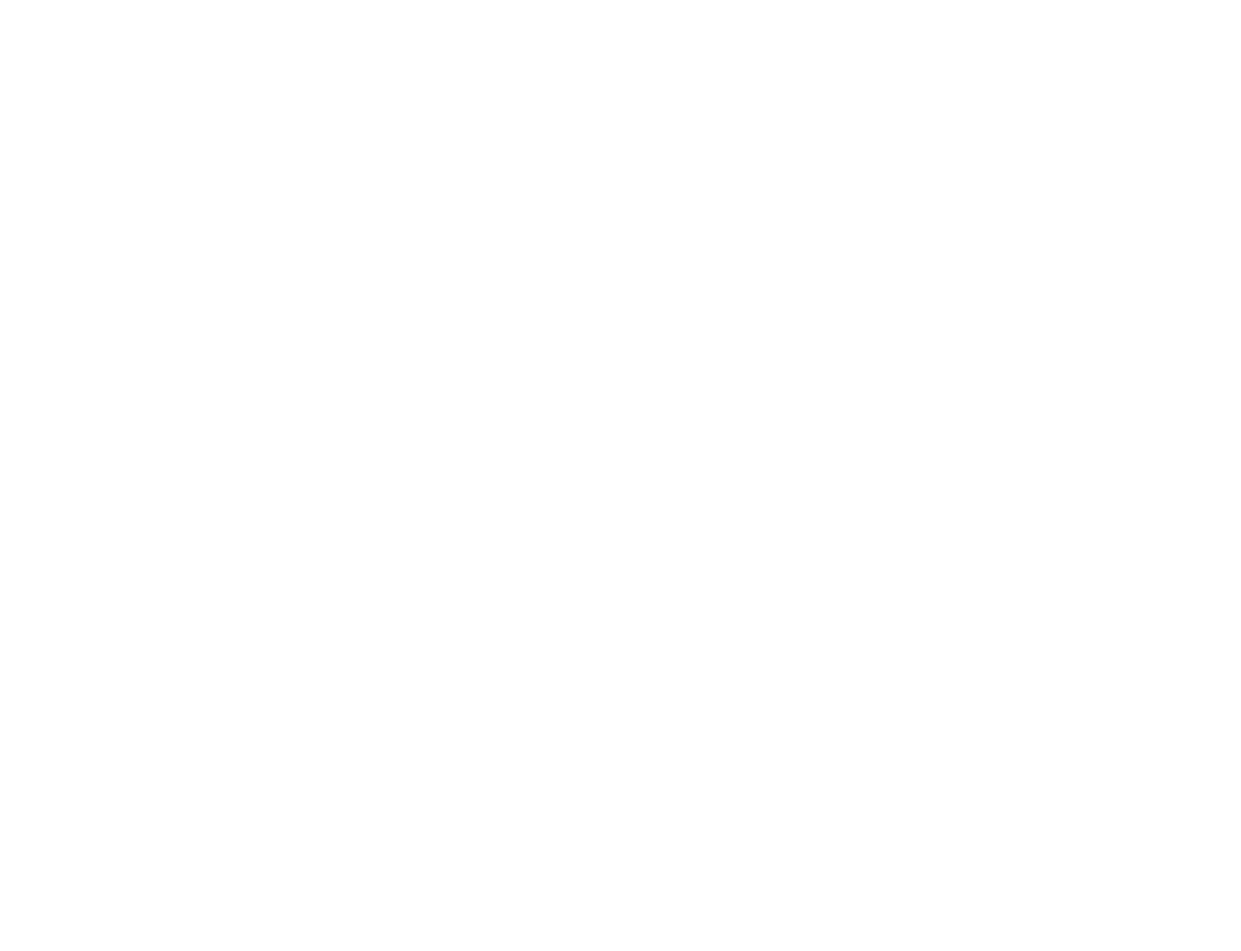
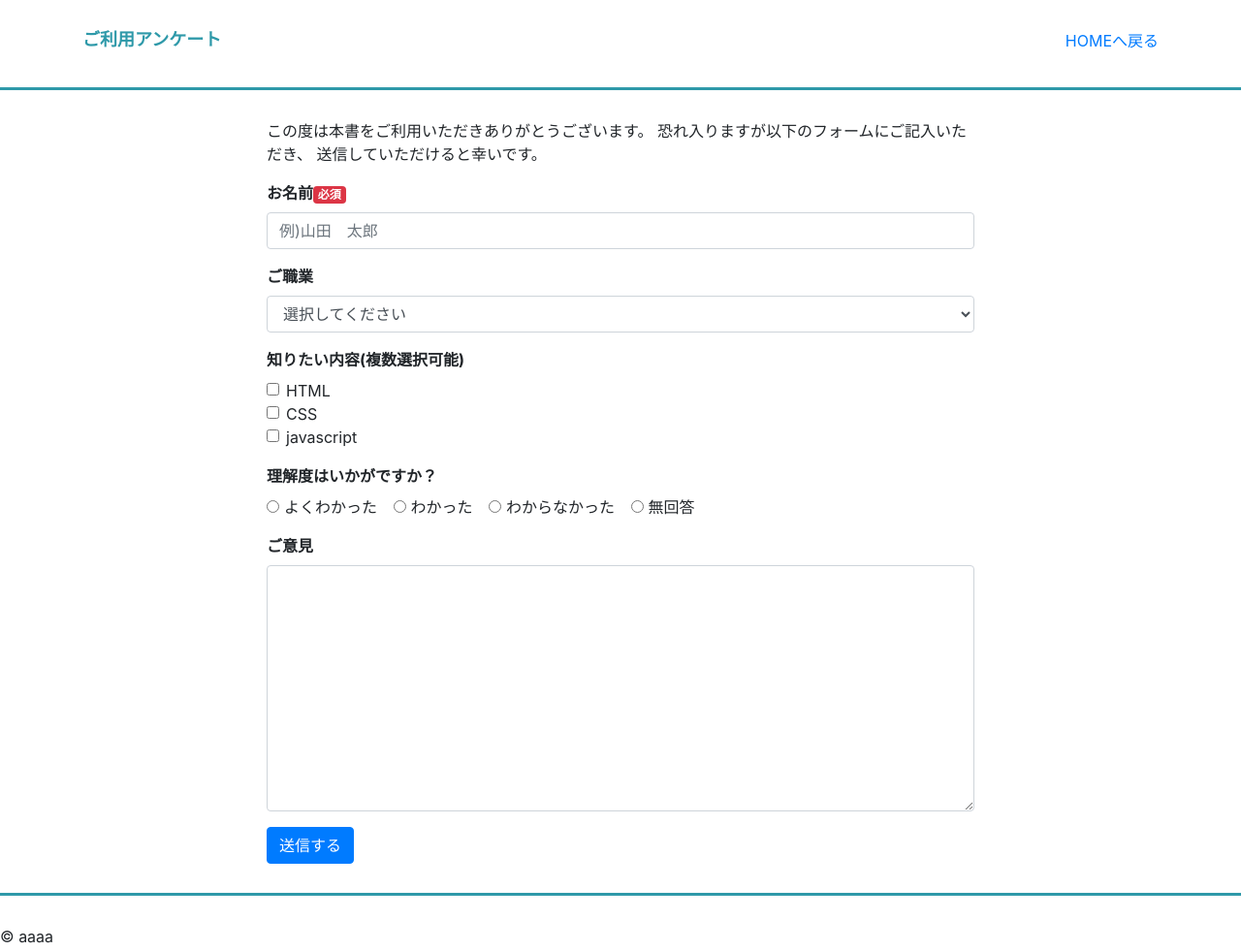
Before and after one commit to paaaaay5/web_practice, a plain HTML site: page bootstrap/index.html in a window 1280 px wide. Shown: the whole page at 97% size. Before the commit the page ends 800 px from the top, so only its background shows below. Drawn offline with nearby package versions, Linux system fonts and the light colour scheme.

Commit message:
completed

```diff
--- /dev/null
+++ b/bootstrap/css/style.css
@@ -0,0 +1,19 @@
+header{
+    margin-top: 30px;
+    color: #2e99a9;
+}
+
+hr {
+    border-width: 3px;
+    border-color: #2e99a9;
+    margin:30px 0;
+}
+
+h1 {
+    font-size: 18px;
+    font-weight: bold;
+}
+
+.form-group>label {
+    font-weight: bold;
+}
--- a/bootstrap/index.html
+++ b/bootstrap/index.html
@@ -1,12 +1,94 @@
 <!DOCTYPE html>
-<html lang="en">
+<html lang="ja">
 <head>
     <meta charset="UTF-8">
     <meta http-equiv="X-UA-Compatible" content="IE=edge">
     <meta name="viewport" content="width=device-width, initial-scale=1.0">
-    <title>Document</title>
+    <title>ご利用アンケート</title>
+    <link rel="stylesheet" href="https://stackpath.bootstrapcdn.com/bootstrap/4.5.0/css/bootstrap.min.css" integrity="sha384-9aIt2nRpC12Uk9gS9baDl411NQApFmC26EwAOH8WgZl5MYYxFfc+NcPb1dKGj7Sk" crossorigin="anonymous">
+    <link rel="stylesheet" href="css/style.css">
 </head>
 <body>
+    <div class="container">
+    <header>
+        <div class="row">
+            <div class="col-sm-6">
+                <h1>ご利用アンケート</h1>
+            </div>
+            <div class="col-sm-6 text-right">
+                <a href="#">HOMEへ戻る</a>
+            </div>
+        </div>
+    </header>
+    </div>
+    <hr>
+    <div class="container">
+        <form action="" method="post" class="row">
+            <div class="col-sm-8 offset-sm-2">
+            <p>この度は本書をご利用いただきありがとうございます。
+                恐れ入りますが以下のフォームにご記入いただき、
+                送信していただけると幸いです。</p>
+            <div class="form-group">
+                <label for="name">お名前<span class="badge badge-danger">必須</span></label>
+                <input type="text" id="name" name="name" class="form-control" placeholder="例)山田　太郎" required>
+            </div>
+            <div class="form-group">
+                <label for="job">ご職業</label>
+                <select id="job" name="job" class="form-control">
+                    <option value="">選択してください</option>
+                    <option value="会社員">会社員</option>
+                    <option value="学生">学生</option>
+                    <option value="その他">その他</option>
+                </select>
+            </div>
+            <div class="form-group">
+                <label>知りたい内容(複数選択可能)</label>
+                <div class="form-check">
+                    <input type="checkbox" name="q1" id="q1_1" value="html" class="form-check-input">
+                    <label for="q1_1" class="form-check-label">HTML</label>
+                </div>
+                <div class="form-check">
+                    <input type="checkbox" name="q1" id="q1_2" value="css" class="form-check-input">
+                    <label for="q1_2" class="form-check-label">CSS</label>
+                </div>
+                <div class="form-check">
+                    <input type="checkbox" name="q1" id="q1_3" value="js" class="form-check-input">
+                    <label for="q1_3" class="form-check-label">javascript</label>
+                </div>
+            </div>
+            <div class="form-group">
+                <label class="d-block">理解度はいかがですか？</label>
+                <div class="from-check form-check-inline">
+                    <input type="radio" class="form-check-input" name="q2" id="q2_1" value="1">
+                    <label for="q2_1" class="form-check-label">よくわかった</label>
+                </div>
+                <div class="from-check form-check-inline">
+                    <input type="radio" class="form-check-input" name="q2" id="q2_2" value="2">
+                    <label for="q2_2" class="form-check-label">わかった</label>
+                </div>
+                <div class="from-check form-check-inline">
+                    <input type="radio" class="form-check-input" name="q2" id="q2_3" value="3">
+                    <label for="q2_3" class="form-check-label">わからなかった</label>
+                </div>
+                <div class="from-check form-check-inline">
+                    <input type="radio" class="form-check-input" name="q2" id="q2_4" value="">
+                    <label for="q2_4" class="form-check-label">無回答</label>
+                </div>
+            </div>
+            <div class="form-group">
+                <label for="message">ご意見</label>
+                <textarea name="message" id="message" rows="10" class="form-control"></textarea>
+            </div>
+            <button type="submit" class="btn btn-primary">送信する</button>
+        </div>
+    </div>
+    </form>
+    <hr>
 
+    <div class="'container">
+    <footer>
+        <p>&copy; aaaa</p>
+    </footer>
+</div>
 </body>
 </html>
```
Also changed, not shown: 1 other file.
